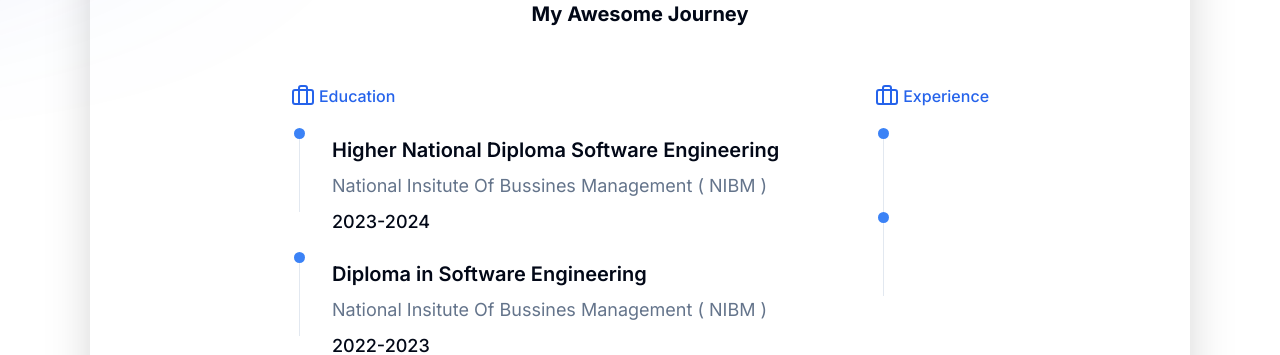
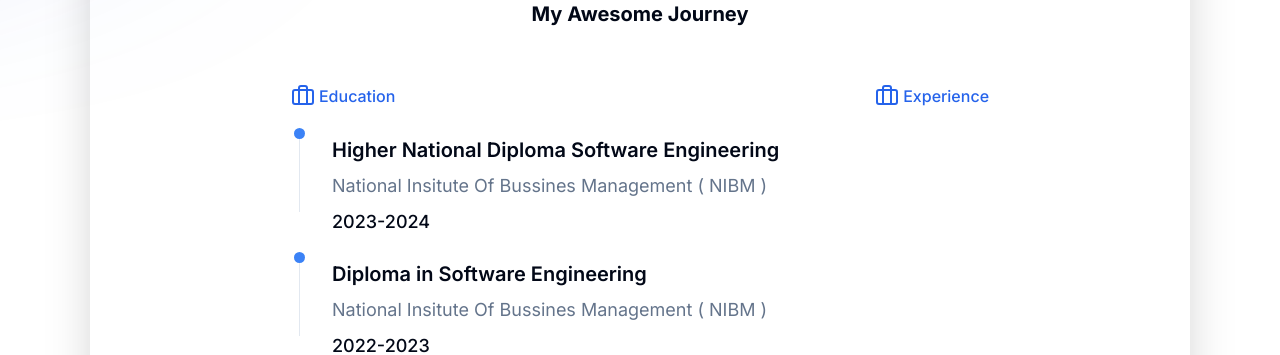
Before and after one commit to PramodMadhubhashana/portfolio, a Next.js app: page / in a window 1280 px wide. Shown: the part 1640-1995 px from the top of the page. Built offline with nearby package versions, Linux system fonts and the light colour scheme.

Commit message:
hIde experiance

```diff
--- a/components/AboutMe.jsx
+++ b/components/AboutMe.jsx
@@ -295,14 +295,14 @@ const AboutMe = () => {
                                                         const { Company, role, years } = item;
                                                         return (
                                                             <div className="flex gap-x-8 group " key={index}>
-                                                                <div className="h-[84px] w-[1px] bg-border relative ml-2">
+                                                                {/* <div className="h-[84px] w-[1px] bg-border relative ml-2">
                                                                     <div className="w-[11px] h-[11px] rounded-full bg-blue-500 absolute -left-[5px] group-hover:translate-y-[84px] transition-all duration-500"></div>
                                                                 </div>
                                                                 <div>
-                                                                    {/* <div className="font-semibold text-base sm:text-lg leading-none my-2">{Company}</div>
+                                                                    <div className="font-semibold text-base sm:text-lg leading-none my-2">{Company}</div>
                                                                     <div className="text-sm  lg:text-lg leading-none  text-muted-foreground mb-2">{role}</div>
-                                                                    <div className="text-sm lg:text-lg font-medium mb-4">{years}</div> */}
-                                                                </div>
+                                                                    <div className="text-sm lg:text-lg font-medium mb-4">{years}</div>
+                                                                </div> */}
                                                             </div>
                                                         );
                                                     })}
```
